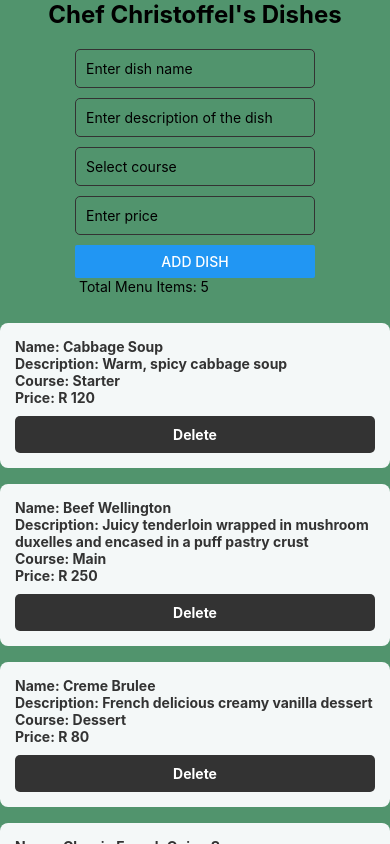
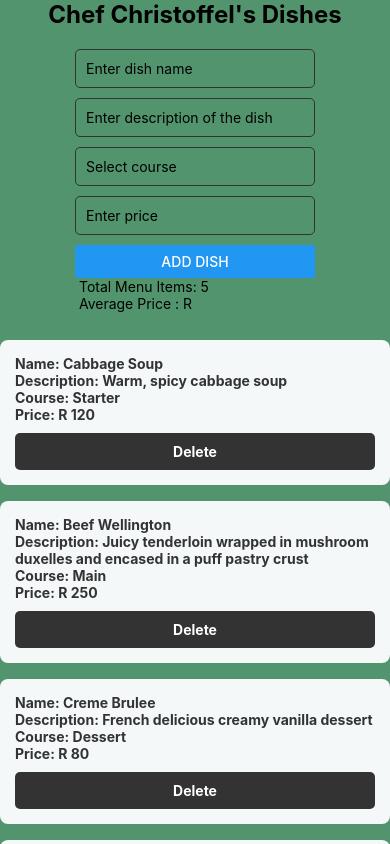
Before and after one commit to Gugulethu11/MASTPOEPART2, a React Native app: screen / in a window 390 px wide. Built offline with nearby package versions, Linux system fonts and the light colour scheme.

Commit message:
feat: add average price display, total menu items display and style to Add Dish button in App component

```diff
--- a/App.tsx
+++ b/App.tsx
@@ -90,9 +90,11 @@ export default function App() {
           onChangeText={setNewPrice}
           keyboardType="numeric"
         />
-        <Button title="Add Dish" onPress={addUser} />
+        <Button style={styles.btnAdd} title="Add Dish" onPress={addUser} />
 
         <Text> Total Menu Items: {users.length} </Text>
+
+        <Text> Average Price : R </Text>
 
       </View>
 
@@ -173,5 +175,9 @@ const styles = StyleSheet.create({
   btnText:{
     color: "white",
     fontWeight: "bold"
+  },
+  btnAdd:{
+    paddingBottom: 20,
+    paddingTop: 20,
   }
 });
```
